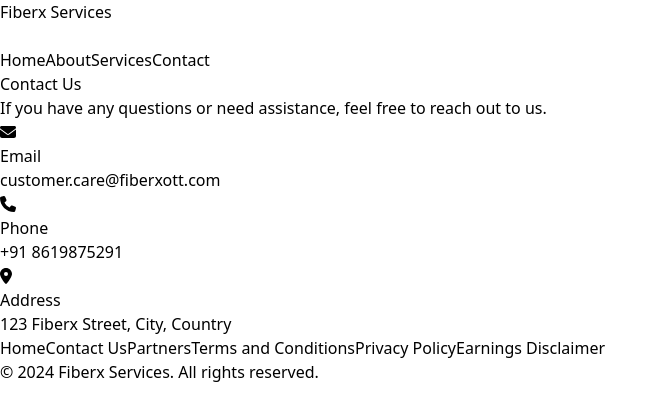
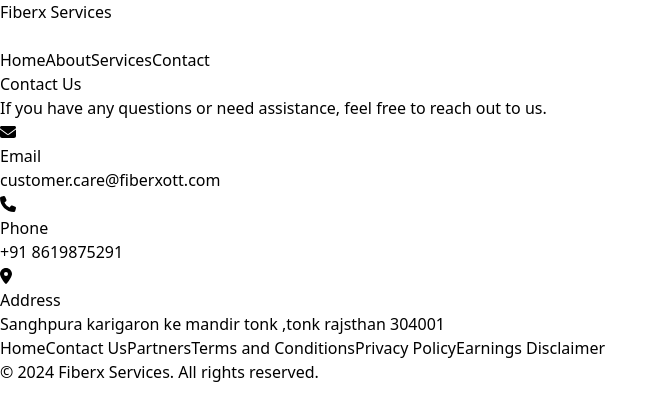
Before and after one commit to jashandeep31/FiberxServices, a React (Vite) app: page /contact in a window 1280 px wide. Shown: the top 420 px of the page, without its empty margins (0-668 px from the left). Built offline with nearby package versions, Linux system fonts and the light colour scheme.

Commit message:
Update ContactUs page address

```diff
--- a/src/Pages/ContactUs.jsx
+++ b/src/Pages/ContactUs.jsx
@@ -44,7 +44,9 @@ function ContactUs() {
           />
           <div>
             <h2 className="text-xl font-semibold text-blue-600">Address</h2>
-            <p className="text-gray-700">123 Fiberx Street, City, Country</p>
+            <p className="text-gray-700">
+              Sanghpura karigaron ke mandir tonk ,tonk rajsthan 304001
+            </p>
           </div>
         </div>
       </div>
```
